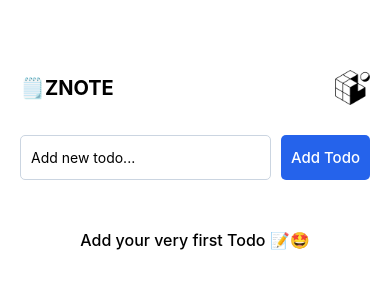
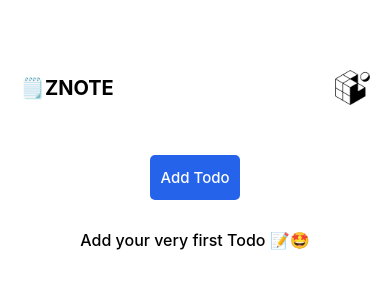
Before and after one commit to zwelhtetyan/hi-react-native, a React Native app: screen / in a window 390 px wide. Shown: the top 300 px of the page. Built offline with nearby package versions, Linux system fonts and the light colour scheme.

Commit message:
feat(modal): using modal to add Todo

```diff
--- a/App.tsx
+++ b/App.tsx
@@ -8,6 +8,10 @@ import TodoContainer from "./components/TodoContainer";
 
 export default function App() {
   const [todos, setTodos] = useState<TodoType[]>([]);
+  const [modalVisible, setModalVisible] = useState(false);
+
+  const openModal = () => setModalVisible(true);
+  const closeModal = () => setModalVisible(false);
 
   const handleAddTodo = (todo: string) => {
     const newTodo = new Todo(todo);
@@ -25,8 +29,18 @@ export default function App() {
   return (
     <View style={styles.container}>
       <Header />
-      <TodoInput onAddTodo={handleAddTodo} />
-      <TodoContainer todos={todos} handleDeleteTodo={handleDeleteTodo} />
+
+      <TodoInput
+        onAddTodo={handleAddTodo}
+        closeModal={closeModal}
+        modalVisible={modalVisible}
+      />
+
+      <TodoContainer
+        todos={todos}
+        handleDeleteTodo={handleDeleteTodo}
+        openModal={openModal}
+      />
     </View>
   );
 }
--- a/components/TodoContainer.tsx
+++ b/components/TodoContainer.tsx
@@ -1,15 +1,29 @@
 import { FlatList, StyleSheet, Text, View } from "react-native";
 import { Todo } from "../types/todo";
 import TodoItem from "./TodoItem";
+import AppButton from "./ui/AppButton";
 
 interface Todos {
   todos: Todo[];
   handleDeleteTodo: (id: number) => void;
+  openModal: () => void;
 }
 
-export default function TodoContainer({ todos, handleDeleteTodo }: Todos) {
+export default function TodoContainer({
+  todos,
+  handleDeleteTodo,
+  openModal,
+}: Todos) {
   return (
     <>
+      <View style={{ alignItems: "center" }}>
+        <AppButton
+          title="Add Todo"
+          style={{ marginTop: 50 }}
+          onPress={openModal}
+        />
+      </View>
+
       {todos.length > 0 ? (
         <FlatList
           data={todos}
@@ -33,7 +47,7 @@ const styles = StyleSheet.create({
     marginTop: 30,
   },
   noTodoTextContainer: {
-    marginTop: 50,
+    marginTop: 30,
     alignItems: "center",
   },
   noTodoText: {
--- a/components/TodoInput.tsx
+++ b/components/TodoInput.tsx
@@ -1,12 +1,18 @@
 import { useState } from "react";
-import { StyleSheet, TextInput, View } from "react-native";
+import { Modal, StyleSheet, TextInput, View } from "react-native";
 import AppButton from "./ui/AppButton";
 
 interface TodoInputProps {
   onAddTodo: (todo: string) => void;
+  modalVisible: boolean;
+  closeModal: () => void;
 }
 
-export default function TodoInput({ onAddTodo }: TodoInputProps) {
+export default function TodoInput({
+  onAddTodo,
+  modalVisible,
+  closeModal,
+}: TodoInputProps) {
   const [todo, setTodo] = useState("");
 
   const handleInputChange = (todoText: string) => {
@@ -16,9 +22,11 @@ export default function TodoInput({ onAddTodo }: TodoInputProps) {
   const handleAddTodo = () => {
     onAddTodo(todo);
     setTodo("");
+    closeModal();
   };
 
   return (
+    <Modal visible={modalVisible} animationType="slide">
       <View style={styles.inputContainer}>
         <TextInput
           style={styles.input}
@@ -26,26 +34,40 @@ export default function TodoInput({ onAddTodo }: TodoInputProps) {
           onChangeText={handleInputChange}
           placeholder="Add new todo..."
         />
-      <AppButton onPress={handleAddTodo} />
+
+        <View style={styles.buttonContainer}>
+          <AppButton
+            title="Back"
+            style={{ backgroundColor: "#f1f5f9", color: "#000000" }}
+            onPress={closeModal}
+          />
+          <AppButton title="Add Todo" onPress={handleAddTodo} />
         </View>
+      </View>
+    </Modal>
   );
 }
 
 const styles = StyleSheet.create({
   inputContainer: {
-    width: "100%",
-    flexDirection: "row",
+    flex: 1,
     alignItems: "center",
-    justifyContent: "space-between",
+    justifyContent: "center",
     marginTop: 30,
+    padding: 20,
   },
   input: {
+    width: "100%",
     borderWidth: 1,
     borderColor: "#cbd5e1",
     height: 45,
     padding: 10,
     borderRadius: 5,
-    flex: 1,
     marginRight: 10,
   },
+  buttonContainer: {
+    flexDirection: "row",
+    gap: 15,
+    marginTop: 20,
+  },
 });
--- a/components/TodoItem.tsx
+++ b/components/TodoItem.tsx
@@ -22,7 +22,7 @@ export default function TodoItem({ todo, onDeleteTodo }: TodoItemProps) {
 
 const styles = StyleSheet.create({
   todoItem: {
-    height: 50,
+    minHeight: 50,
     backgroundColor: "#f1f5f9",
     borderRadius: 5,
     padding: 10,
--- a/components/ui/AppButton.tsx
+++ b/components/ui/AppButton.tsx
@@ -2,16 +2,29 @@ import { StyleSheet, Text, TouchableOpacity } from "react-native";
 
 interface AppButtonProps {
   onPress?: () => void;
+  title: string;
+  style?: { [key: string]: string | number };
 }
 
-export default function AppButton({ onPress }: AppButtonProps) {
+export default function AppButton({
+  onPress,
+  title,
+  style: resStyle,
+}: AppButtonProps) {
   return (
     <TouchableOpacity
       activeOpacity={0.9}
-      style={styles.addBtn}
+      style={{ ...styles.addBtn, ...resStyle }}
       onPress={onPress}
     >
-      <Text style={styles.addBtnText}>Add Todo</Text>
+      <Text
+        style={{
+          ...styles.addBtnText,
+          color: (resStyle?.color as string) || "#fff",
+        }}
+      >
+        {title}
+      </Text>
     </TouchableOpacity>
   );
 }
@@ -25,7 +38,6 @@ const styles = StyleSheet.create({
     padding: 10,
   },
   addBtnText: {
-    color: "#fff",
     fontSize: 15,
     fontWeight: "500",
   },
```
Lines whose indentation alone changed are shown as unchanged.
